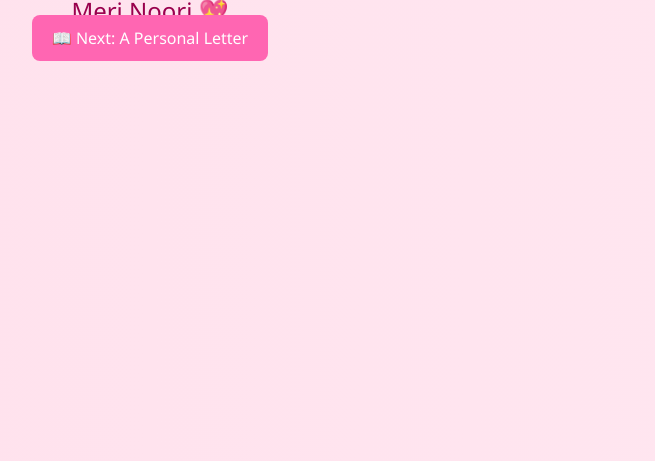
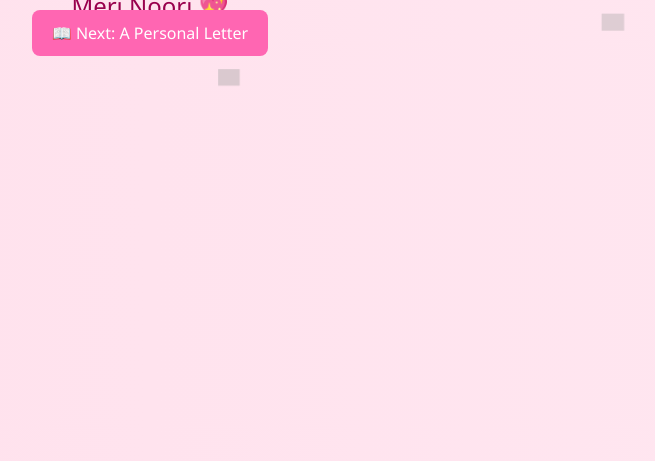
Before and after one commit to ariffnoor/i-noori-birthday, a Flask app: page /cake in a window 1280 px wide. Shown: the part 339-800 px from the top of the page, without its empty margins (490-1145 px from the left). Run offline with Flask 3, Linux system fonts and the light colour scheme; grey boxes are pictures that could not be loaded.

Commit message:
Update cake.html

```diff
--- a/templates/cake.html
+++ b/templates/cake.html
@@ -10,29 +10,36 @@
       font-family: 'Segoe UI', sans-serif;
       margin: 0;
       padding: 0;
+      overflow-x: hidden;
     }
+
+    h1 {
+      color: #ff3399;
+      font-size: 2.5em;
+      margin-top: 30px;
+    }
+
+    .name {
+      font-size: 1.5em;
+      margin-top: 20px;
+      color: #99004d;
+    }
+
     .cake {
-      margin-top: 50px;
+      margin-top: 30px;
       position: relative;
       width: 250px;
       margin-left: auto;
       margin-right: auto;
+      z-index: 2;
     }
+
     .cake img {
       width: 100%;
       border-radius: 10px;
       box-shadow: 0 4px 20px rgba(0,0,0,0.2);
     }
-    h1 {
-      color: #ff3399;
-      font-size: 2.5em;
-      margin-top: 20px;
-    }
-    .name {
-      font-size: 1.5em;
-      margin-top: 15px;
-      color: #99004d;
-    }
+
     .btn {
       margin-top: 40px;
       padding: 12px 20px;
@@ -42,16 +49,69 @@
       border-radius: 8px;
       text-decoration: none;
       font-size: 1em;
+      z-index: 2;
+      position: relative;
+    }
+
+    /* Floating hearts */
+    .floating {
+      position: fixed;
+      top: 0;
+      left: 0;
+      width: 100%;
+      height: 100%;
+      pointer-events: none;
+      z-index: 1;
+    }
+
+    .float {
+      position: absolute;
+      width: 30px;
+      height: 30px;
+      background-size: contain;
+      background-repeat: no-repeat;
+      animation: floatUp 8s linear infinite;
+      opacity: 0.6;
+    }
+
+    @keyframes floatUp {
+      0% {
+        transform: translateY(100vh) scale(0.5);
+        opacity: 0.7;
+      }
+      100% {
+        transform: translateY(-10vh) scale(1);
+        opacity: 0;
+      }
     }
   </style>
 </head>
 <body>
-  <h1>🎂 Special Cake for You 🎂</h1>
- <div class="cake">
-  <img src="https://media.giphy.com/media/l0MYt5jPR6QX5pnqM/giphy.gif" alt="Cake Gif">
-</div>
+
+  <!-- Floating hearts -->
+  <div class="floating">
+    <div class="float" style="left:10%; background-image:url('https://cdn-icons-png.flaticon.com/512/833/833472.png'); animation-delay: 0s;"></div>
+    <div class="float" style="left:25%; background-image:url('https://cdn-icons-png.flaticon.com/512/833/833472.png'); animation-delay: 2s;"></div>
+    <div class="float" style="left:40%; background-image:url('https://cdn-icons-png.flaticon.com/512/833/833472.png'); animation-delay: 1s;"></div>
+    <div class="float" style="left:55%; background-image:url('https://cdn-icons-png.flaticon.com/512/833/833472.png'); animation-delay: 3s;"></div>
+    <div class="float" style="left:70%; background-image:url('https://cdn-icons-png.flaticon.com/512/833/833472.png'); animation-delay: 1.5s;"></div>
+    <div class="float" style="left:85%; background-image:url('https://cdn-icons-png.flaticon.com/512/833/833472.png'); animation-delay: 2.5s;"></div>
+  </div>
+
+  <!-- Background nasheed -->
+  <audio autoplay loop>
+    <source src="https://ia801009.us.archive.org/30/items/nasheed-wedding/Nasheed%20Wedding.mp3" type="audio/mpeg">
+  </audio>
+
+  <h1>🎂 Special Cake for You Meri Jaan Mahnoor 🎂</h1>
+
+  <div class="cake">
+    <img src="https://i.imgur.com/O5bZFxO.gif" alt="Birthday Cake">
+  </div>
+
   <div class="name">Meri Noori 💖</div>
 
   <a href="/letter" class="btn">📖 Next: A Personal Letter</a>
+
 </body>
 </html>
```
